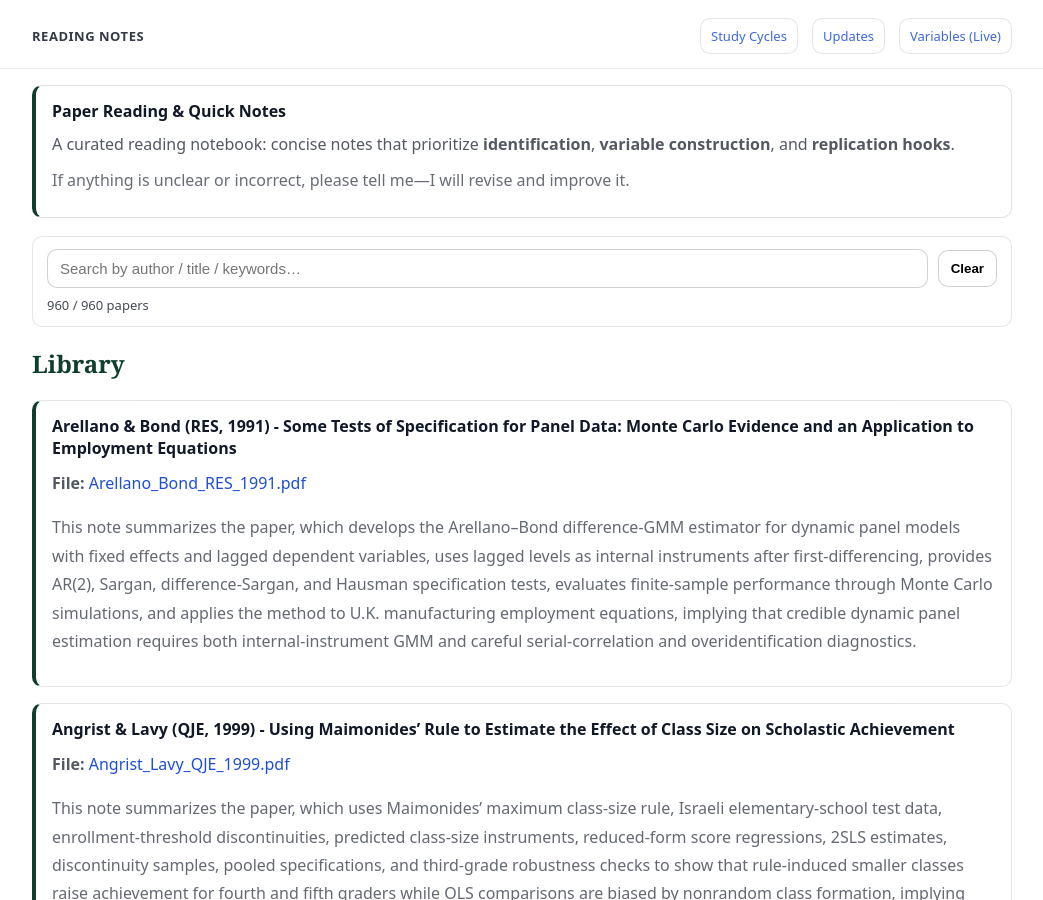
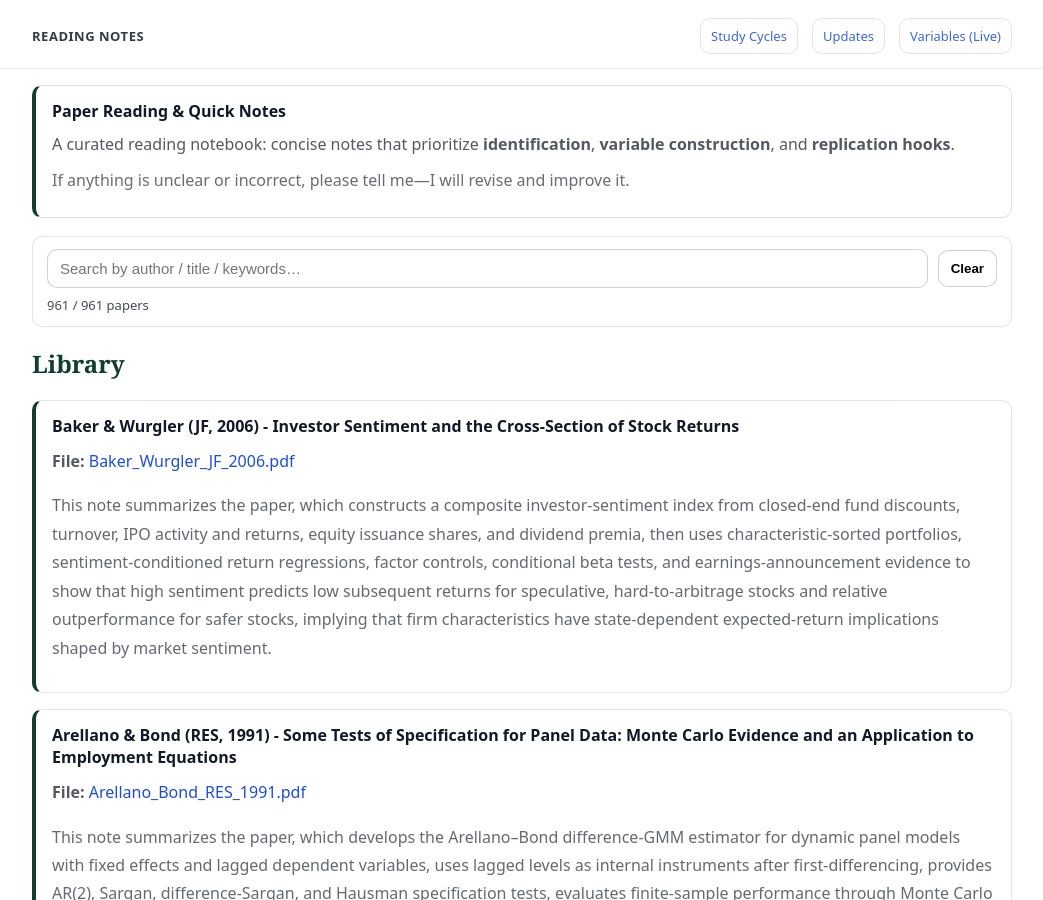
Before and after one commit to yaxinzn/study-archive, a Jekyll site: the page built from reading/index.md, in a window 1280 px wide and 900 px high. Shown: the whole window, without its empty margins (118-1161 px from the left). Built offline with Jekyll 4.4.1, drawn with Linux system fonts in a browser that asks for light colours.

Commit message:
Reading: add/update Baker_Wurgler_JF_2006.pdf

```diff
--- a/_data/reading.yml
+++ b/_data/reading.yml
@@ -1,3 +1,7 @@
+- title: "Baker & Wurgler (JF, 2006) - Investor Sentiment and the Cross-Section of Stock Returns"
+  file: "Baker_Wurgler_JF_2006.pdf"
+  desc: "This note summarizes the paper, which constructs a composite investor-sentiment index from closed-end fund discounts, turnover, IPO activity and returns, equity issuance shares, and dividend premia, then uses characteristic-sorted portfolios, sentiment-conditioned return regressions, factor controls, conditional beta tests, and earnings-announcement evidence to show that high sentiment predicts low subsequent returns for speculative, hard-to-arbitrage stocks and relative outperformance for safer stocks, implying that firm characteristics have state-dependent expected-return implications shaped by market sentiment."
+
 - title: "Arellano & Bond (RES, 1991) - Some Tests of Specification for Panel Data: Monte Carlo Evidence and an Application to Employment Equations"
   file: "Arellano_Bond_RES_1991.pdf"
   desc: "This note summarizes the paper, which develops the Arellano–Bond difference-GMM estimator for dynamic panel models with fixed effects and lagged dependent variables, uses lagged levels as internal instruments after first-differencing, provides AR(2), Sargan, difference-Sargan, and Hausman specification tests, evaluates finite-sample performance through Monte Carlo simulations, and applies the method to U.K. manufacturing employment equations, implying that credible dynamic panel estimation requires both internal-instrument GMM and careful serial-correlation and overidentification diagnostics."
```
Also changed, not shown: 1 other file.
